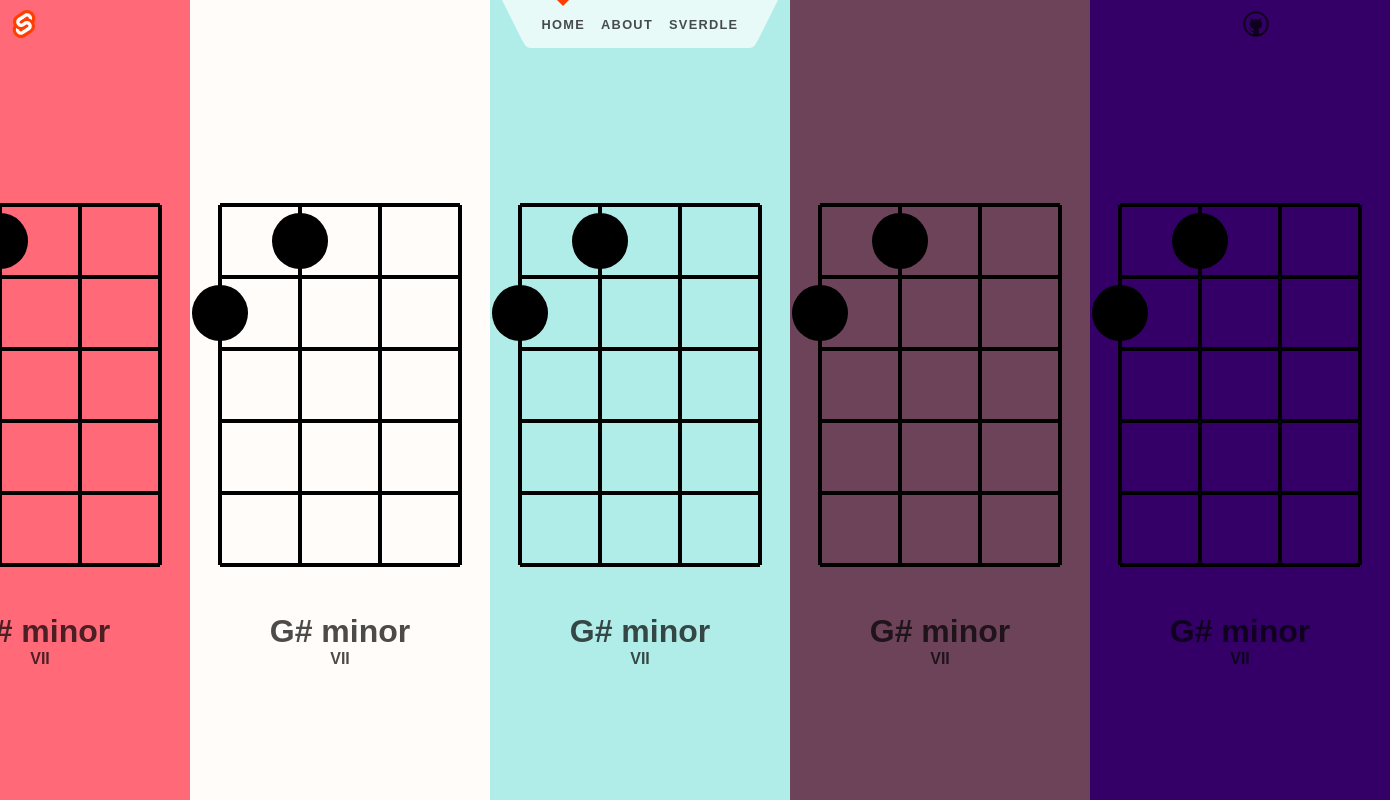
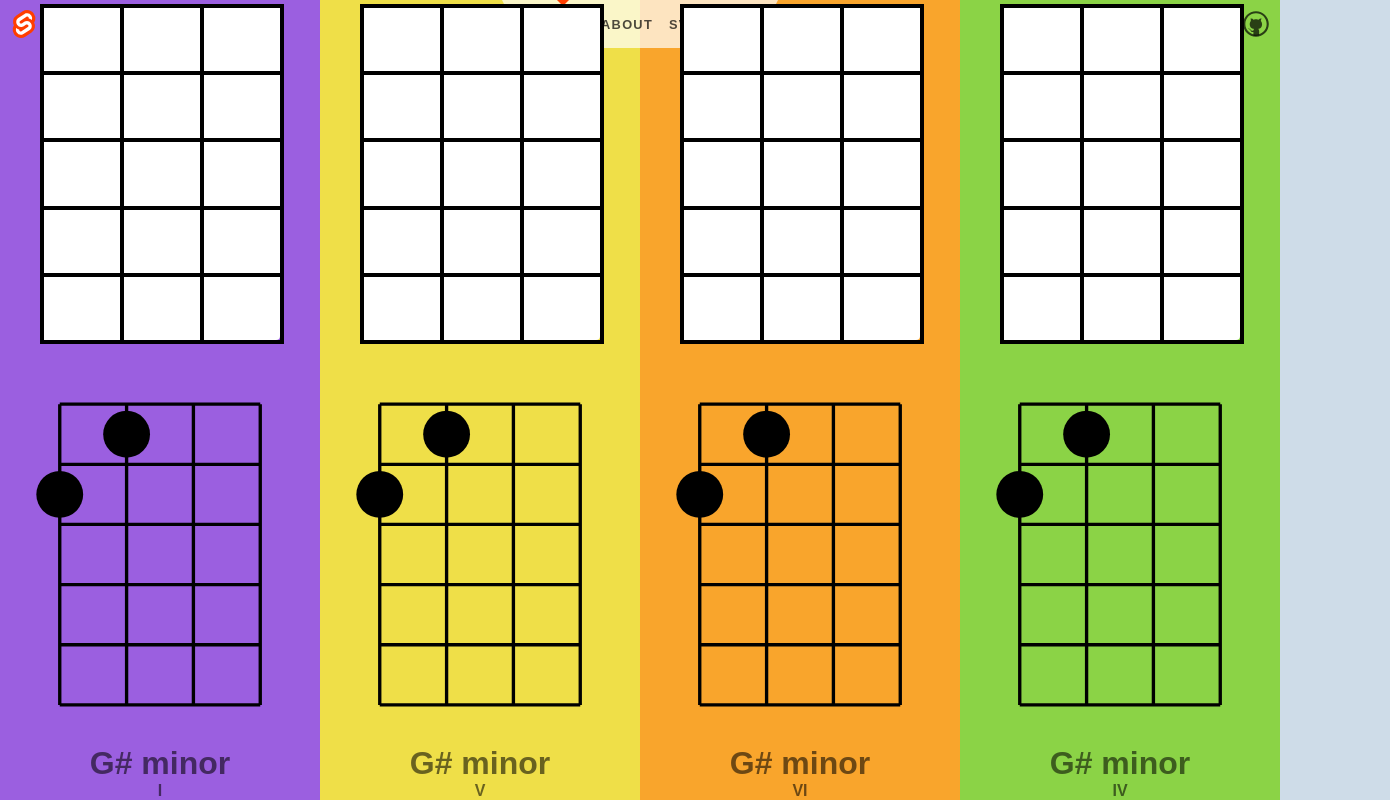
Before and after one commit to marginalhours/ukulele-progressions, a SvelteKit app: page / in a window 1280 px wide. Shown: the whole page, 1390 px wide, since content can reach past the window. Built offline with nearby package versions, Linux system fonts and the light colour scheme.

Commit message:
getting closer

```diff
--- a/src/routes/+page.svelte
+++ b/src/routes/+page.svelte
@@ -1,5 +1,6 @@
 <script lang="ts">
-		import ChordPanel from './ChordPanel.svelte';
+	import ChordPanel from './ChordPanel.svelte';
+	import { Interval } from './types';
 </script>
 
 <svelte:head>
@@ -8,11 +9,11 @@
 </svelte:head>
 
 <section>
-	<ChordPanel --background-color='#ff6978'/>
-	<ChordPanel --background-color='#fffcf9'/>
-	<ChordPanel --background-color='#b1ede8'/>
-	<ChordPanel --background-color='#6d435a'/>
-	<ChordPanel --background-color='#340068'/>
+	<ChordPanel interval={Interval.FIRST} />
+	<ChordPanel interval={Interval.FIFTH} />
+	<ChordPanel interval={Interval.SIXTH} />
+	<ChordPanel interval={Interval.FOURTH} />
+	<!-- <ChordPanel interval={Interval.SECOND} /> -->
 </section>
 
 <style>
@@ -23,5 +24,4 @@
 		align-items: center;
 		height: 100%;
 	}
-
 </style>
--- a/src/routes/ChordDiagram.svelte
+++ b/src/routes/ChordDiagram.svelte
@@ -1,7 +1,23 @@
 <script lang="ts">
+	export let fretCount = 6;
+	export let stringCount = 4;
+
+	$: stringIncrement = 100 / (stringCount - 1);
+	$: fretIncrement = 100 / (fretCount - 1);
 </script>
 
-<svg viewBox="0 0 300 480" width="300" height="480" style="display: block;"
+<div class="chord-diagram-wrapper">
+	<div class="chord-diagram-fret-panel">
+		{#each Array.from(Array(stringCount).keys()) as stringNumber}
+			<div class="string" style="left: {stringIncrement * stringNumber}%;" />
+		{/each}
+		{#each Array.from(Array(fretCount).keys()) as fretNumber}
+			<div class="fret" style="top: {fretIncrement * fretNumber}%;" />
+		{/each}
+	</div>
+</div>
+
+<svg viewBox="0 0 300 480" width="300" height="480" style="display: block"
 	><line x1="10.00%" x2="10.00%" y1="15.00%" y2="90.00%" stroke="black" stroke-width="1%" /><line
 		x1="36.67%"
 		x2="36.67%"
@@ -64,4 +80,34 @@
 	/>
 </svg>
 
-<style></style>
+<style>
+	.chord-diagram-wrapper {
+		width: 15rem;
+		height: 21rem;
+		padding: 0.25rem;
+	}
+
+	.chord-diagram-fret-panel {
+		background-color: #fff;
+		border-radius: 0.25rem;
+		/* border: 3px solid #000; */
+		width: 100%;
+		height: 21rem;
+		box-sizing: border-box;
+		position: relative;
+	}
+
+	.string {
+		height: 100%;
+		border: 2px solid #000;
+		display: inline-block;
+		position: absolute;
+	}
+
+	.fret {
+		width: 100%;
+		border: 2px solid #000;
+		display: inline-block;
+		position: absolute;
+	}
+</style>
--- a/src/routes/ChordPanel.svelte
+++ b/src/routes/ChordPanel.svelte
@@ -1,12 +1,27 @@
 <script lang="ts">
 	import { spring } from 'svelte/motion';
 	import ChordDiagram from './ChordDiagram.svelte';
+	import { Interval } from './types';
+
+	export let interval: Interval;
+
+	const BACKGROUNDS = {
+		[Interval.FIRST]: '#9b5fe0',
+		[Interval.SECOND]: '#16a4d8',
+		[Interval.THIRD]: '#60dbe8',
+		[Interval.FOURTH]: '#8bd346',
+		[Interval.FIFTH]: '#efdf48',
+		[Interval.SIXTH]: '#f9a52c',
+		[Interval.SEVENTH]: '#d64e12'
+	};
+
+	$: backgroundColor = BACKGROUNDS[interval];
 </script>
 
-<div class="chord-panel">
+<div class="chord-panel" style="--background-color: {backgroundColor}">
 	<ChordDiagram />
 	<div class="chord-name">G# minor</div>
-	<div class="chord-role">VII</div>
+	<div class="chord-role">{interval}</div>
 </div>
 
 <style>
@@ -23,10 +38,12 @@
 	.chord-name {
 		font-size: 2em;
 		font-weight: bold;
+		opacity: 0.8;
 	}
 
 	.chord-role {
 		font-size: 1em;
 		font-weight: bold;
+		opacity: 0.8;
 	}
 </style>
--- /dev/null
+++ b/src/routes/types.ts
@@ -0,0 +1,9 @@
+export enum Interval {
+	FIRST = 'I',
+	SECOND = 'II',
+	THIRD = 'III',
+	FOURTH = 'IV',
+	FIFTH = 'V',
+	SIXTH = 'VI',
+	SEVENTH = 'VII'
+}
```
Also changed, not shown: 1 other file (tests, documents, lock files or other folders).
